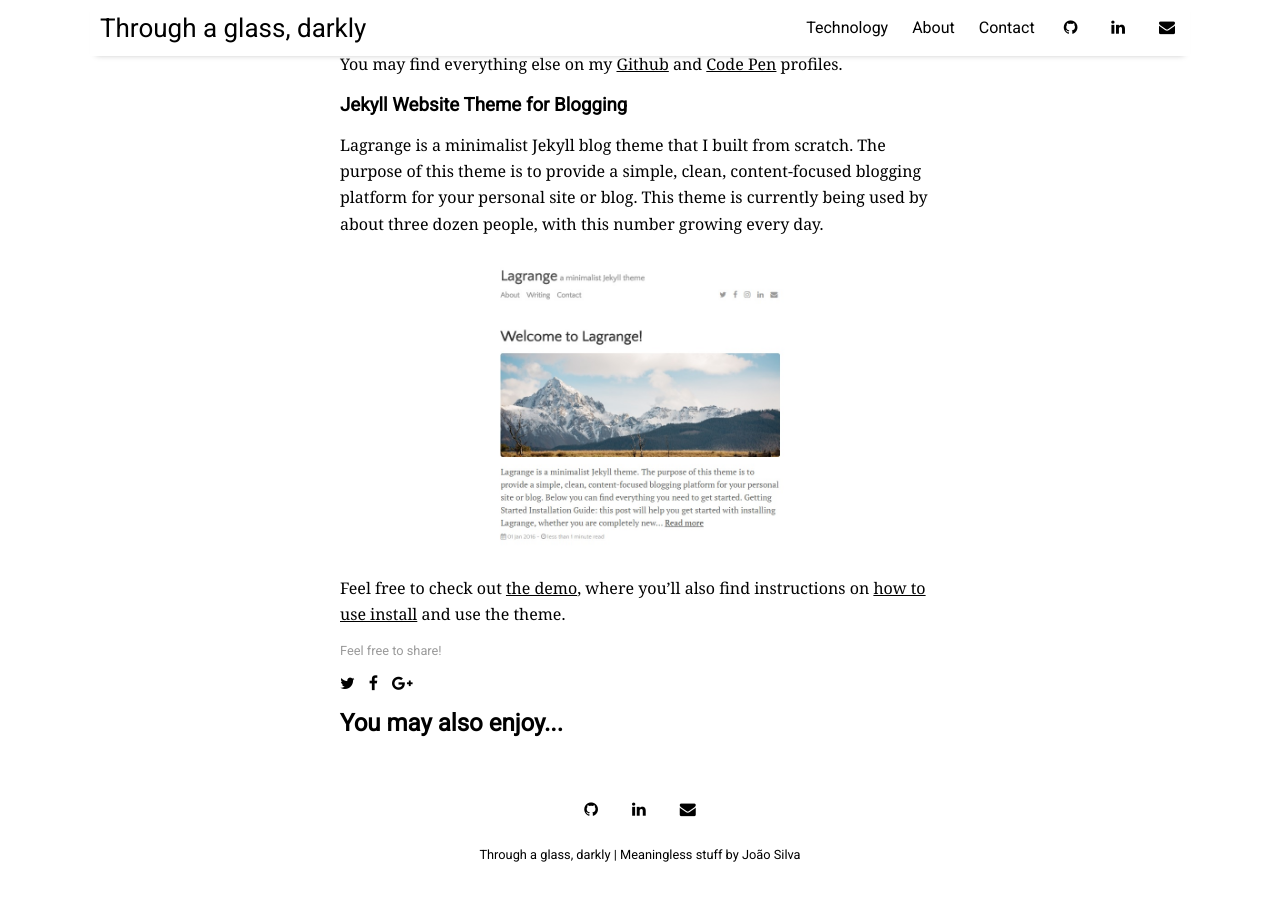
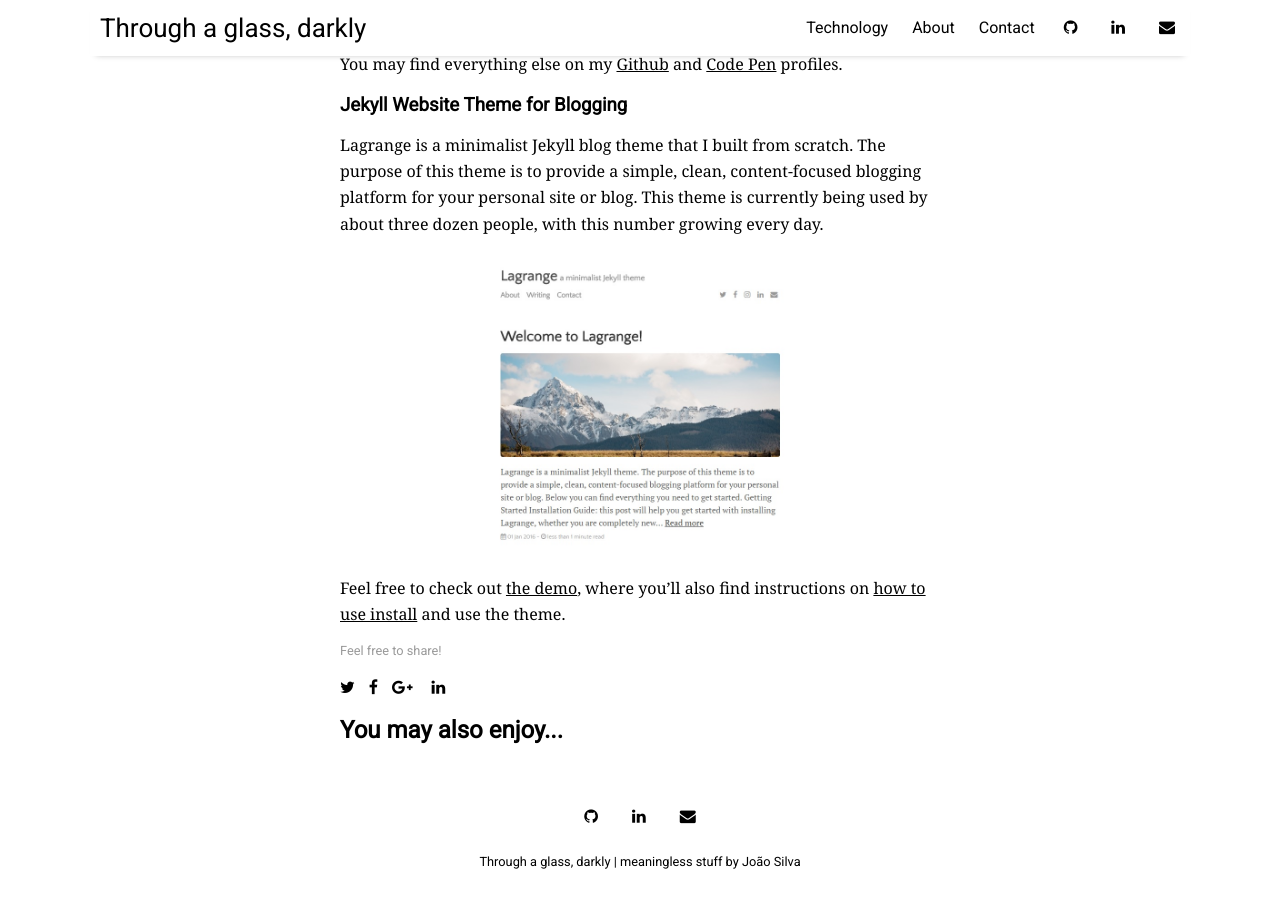
Before and after one commit to joao-osilva/joao-osilva.github.io, a Jekyll site: the page built from _posts/2016-04-04-About-the-Author.md, in a window 1280 px wide and 900 px high, scrolled down 639 px. Built offline with Jekyll 4.4.1, drawn with Linux system fonts in a browser that asks for light colours; nearby versions of some CDN libraries.

Commit message:
some modifications

```diff
--- a/_data/settings.yml
+++ b/_data/settings.yml
@@ -1,5 +1,5 @@
 title:  "Through a glass, darkly"
-tagline: "Meaningless stuff"
+tagline: "meaningless stuff"
 description:
 author:
   name: "João Silva"
--- a/_layouts/post.html
+++ b/_layouts/post.html
@@ -41,6 +41,7 @@ layout: default
       <a href="https://twitter.com/intent/tweet?text={{ page.title }}&amp;url={{ site.github.url }}{{ page.url }}&amp;via={{ site.data.settings.author.twitter }}" target="_blank"><i class="fa fa-twitter" aria-hidden="true"></i></a>
       <a href="https://www.facebook.com/sharer/sharer.php?u={{ site.github.url }}{{ page.url }}&amp;title={{ page.title }}" target="_blank"><i class="fa fa-facebook" aria-hidden="true"></i></a>
       <a href="https://plus.google.com/share?url={{ site.github.url }}{{ page.url }}" target="_blank"><i class="fa fa-google-plus" aria-hidden="true"></i></a>
+      <a href="https://www.linkedin.com/shareArticle?mini=true&url={{ site.github.url }}{{ page.url }}" target="_blank"><i class="fa fa-linkedin" aria-hidden="true"></i></a>
     </div>
   </div>
 
```
